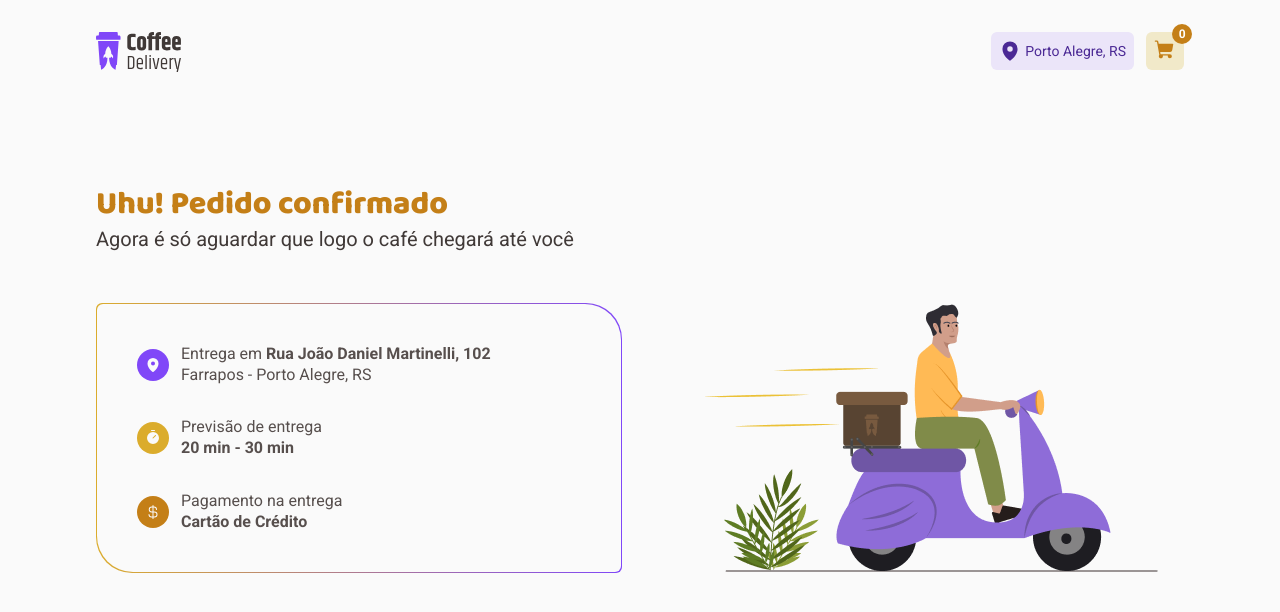
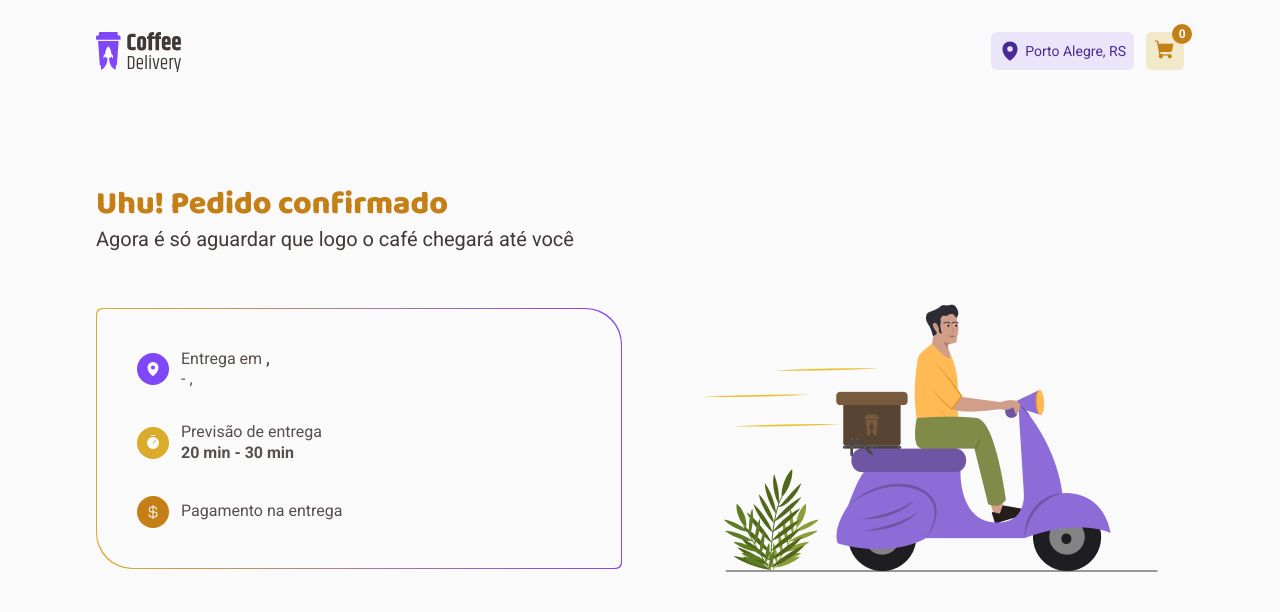
Before and after one commit to schayene/ignite-coffee-delivery, a React (Vite) app: page /success in a window 1280 px wide. Shown: the top 612 px of the page. Built offline with nearby package versions, Linux system fonts and the light colour scheme.

Commit message:
feat: form address

```diff
--- a/src/pages/Checkout/components/DeliveryAddress/index.tsx
+++ b/src/pages/Checkout/components/DeliveryAddress/index.tsx
@@ -7,7 +7,19 @@ import {
 import { useFormContext } from "react-hook-form";
 
 export function DeliveryAddress() {
-  const { register } = useFormContext();
+  const {
+    register,
+    watch,
+    formState: { errors },
+  } = useFormContext();
+
+  const postal_code = watch("postal_code")
+    .replace(/\D/g, "")
+    .replace(/^(\d{5})(\d{3})+?$/, "$1-$2");
+
+  console.log(errors);
+
+  const error = errors.postal_code?.message as string;
 
   return (
     <DeliveryAddressContainer>
@@ -23,25 +35,16 @@ export function DeliveryAddress() {
           <input
             type="text"
             placeholder="CEP"
-            required
+            value={postal_code}
             {...register("postal_code")}
           />
+          {error}
         </div>
         <div>
-          <input
-            type="text"
-            placeholder="Rua"
-            required
-            {...register("street")}
-          />
+          <input type="text" placeholder="Rua" {...register("street")} />
         </div>
         <div>
-          <input
-            type="text"
-            placeholder="Número"
-            required
-            {...register("number")}
-          />
+          <input type="text" placeholder="Número" {...register("number")} />
           <input
             type="text"
             placeholder="Complemento"
@@ -49,19 +52,9 @@ export function DeliveryAddress() {
           />
         </div>
         <div>
-          <input
-            type="text"
-            placeholder="Bairro"
-            required
-            {...register("district")}
-          />
-          <input
-            type="text"
-            placeholder="Cidade"
-            required
-            {...register("city")}
-          />
-          <input type="text" placeholder="UF" required {...register("uf")} />
+          <input type="text" placeholder="Bairro" {...register("district")} />
+          <input type="text" placeholder="Cidade" {...register("city")} />
+          <input type="text" placeholder="UF" {...register("uf")} />
         </div>
       </AddressContainer>
     </DeliveryAddressContainer>
--- a/src/pages/Checkout/index.tsx
+++ b/src/pages/Checkout/index.tsx
@@ -12,11 +12,10 @@ import { CartContext } from "../../contexts/CartContext";
 const formValidationSchema = zod.object({
   payment_type: zod.string(),
   postal_code: zod
-    .string({
-      required_error: "Informe o CEP!",
-    })
-    .min(8, "Informe um CEP válido!")
-    .max(8, "Informe um CEP válido!"),
+    .string()
+    .min(1, { message: "Informe um CEP!" })
+    .regex(/^\d{5}-\d{3}/g, "Informe um CEP válido!"),
+  // .length(8, "Informe um CEP válido!"),
   street: zod.string({
     required_error: "Informe uma rua!",
   }),
@@ -45,18 +44,19 @@ export function Checkout() {
       uf: "",
     },
   });
-  const { handleSubmit } = form;
+  const { handleSubmit, reset } = form;
 
   const navigate = useNavigate();
 
-  function handleNavigateToCompletedOrderPage() {
-    navigate("/success");
-  }
-
   function onSubmit(data: FormData) {
-    console.log(data);
+    sessionStorage.setItem(
+      "@coffee-delivery:order-details",
+      JSON.stringify(data)
+    );
 
     resetCart();
+    reset();
+    navigate("/success", { state: data });
   }
 
   return (
--- a/src/pages/ConfirmedOrder/index.tsx
+++ b/src/pages/ConfirmedOrder/index.tsx
@@ -5,11 +5,55 @@ import {
   GradientContainer,
   OrderDetails,
 } from "./styles";
+import { CurrencyDollar, MapPin, Timer } from "phosphor-react";
+import { useEffect, useState } from "react";
 
 import illustration from "../../assets/illustration.png";
-import { CurrencyDollar, MapPin, Timer } from "phosphor-react";
+
+interface PaymentTypesType {
+  [key: string]: string;
+}
+
+interface OrderDetailType {
+  payment_type: string;
+  postal_code: string;
+  street: string;
+  number: string;
+  district: string;
+  complement: string;
+  city: string;
+  uf: string;
+}
+
+const initialState: OrderDetailType = {
+  payment_type: "",
+  postal_code: "",
+  street: "",
+  number: "",
+  district: "",
+  complement: "",
+  city: "",
+  uf: "",
+};
 
 export function ConfirmedOrder() {
+  const [orderDetail] = useState<OrderDetailType>(() => {
+    const storedStateAsJSON = sessionStorage.getItem(
+      "@coffee-delivery:order-details"
+    );
+
+    if (storedStateAsJSON) {
+      return JSON.parse(storedStateAsJSON);
+    }
+    return initialState;
+  });
+
+  const paymentTypes: PaymentTypesType = {
+    money: "Dinheiro",
+    debit_card: "Cartão de Débito",
+    credit_card: "Cartão de Crédito",
+  };
+
   return (
     <ConfirmedOrderContainer>
       <h1>Uhu! Pedido confirmado</h1>
@@ -23,9 +67,14 @@ export function ConfirmedOrder() {
               </span>
               <DetailInfo>
                 <p>
-                  Entrega em <strong>Rua João Daniel Martinelli, 102</strong>
+                  Entrega em{" "}
+                  <strong>
+                    {orderDetail.street}, {orderDetail.number}
+                  </strong>
                 </p>
-                <p>Farrapos - Porto Alegre, RS</p>
+                <p>
+                  {orderDetail.district} - {orderDetail.city}, {orderDetail.uf}
+                </p>
               </DetailInfo>
             </DetailContainer>
             <DetailContainer background="yellow">
@@ -43,7 +92,7 @@ export function ConfirmedOrder() {
               </span>
               <DetailInfo>
                 <p>Pagamento na entrega</p>
-                <strong>Cartão de Crédito</strong>
+                <strong>{paymentTypes[orderDetail.payment_type]}</strong>
               </DetailInfo>
             </DetailContainer>
           </OrderDetails>
```
